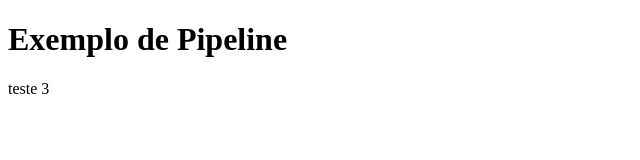
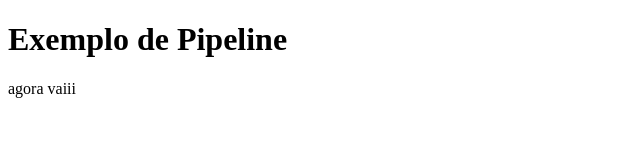
Before and after one commit to analivalmeida/pipelineAna, a website: page src/index.html in a window 1280 px wide. Shown: the full height of the page, 0-640 px from the left. Drawn offline with Linux system fonts and the light colour scheme.

Commit message:
agora vai

```diff
--- a/src/index.html
+++ b/src/index.html
@@ -7,6 +7,6 @@
 </head>
 <body>
     <h1>Exemplo de Pipeline</h1>
-<p>teste 3 </p>
+<p>agora vaiii</p>
 </body>
 </html>
```
